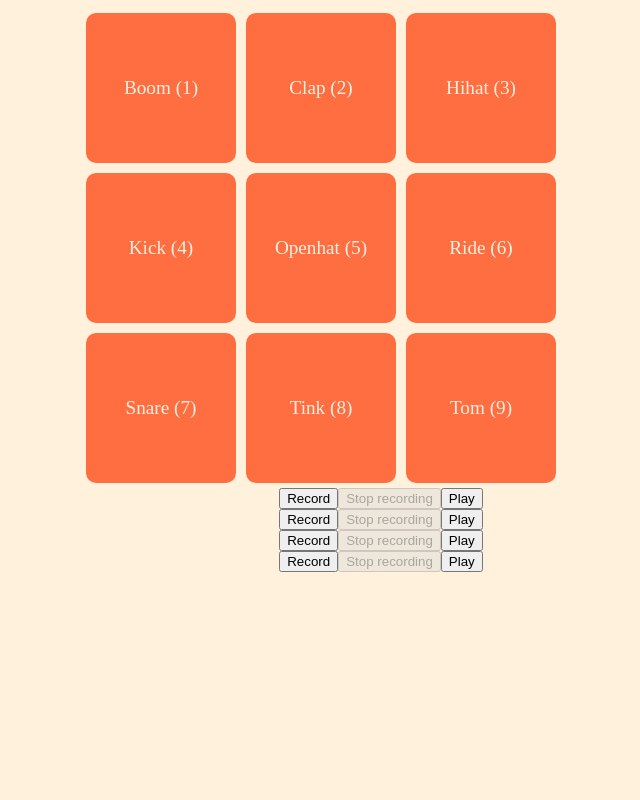
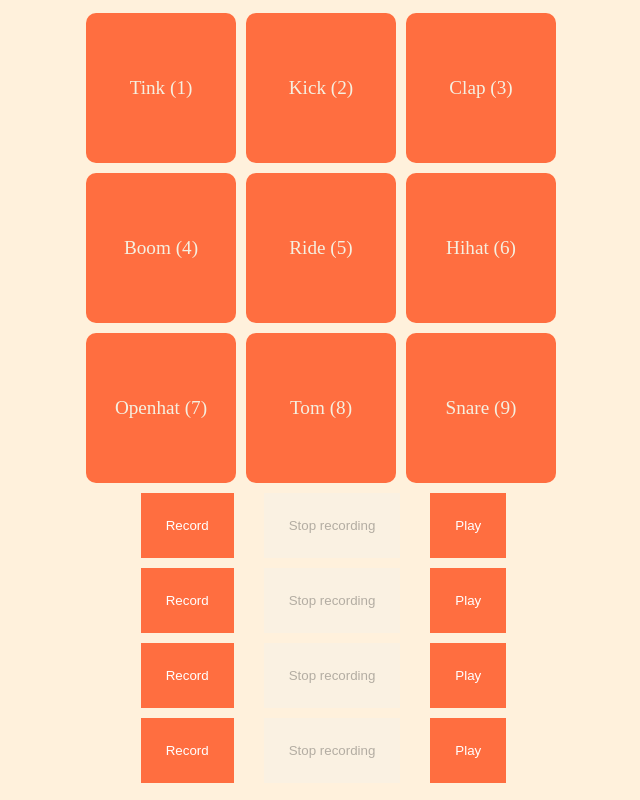
Before and after one commit to MateuszK0s/PAW-lab3-FEDN, a website built with webpack: page lab2/index.html in a window 1280 px wide. Shown: the whole page, without its empty margins (259-899 px from the left). Built offline with nearby package versions, Linux system fonts and the light colour scheme.

Commit message:
final lab2 update

```diff
--- a/lab2/index.html
+++ b/lab2/index.html
@@ -10,29 +10,27 @@
 </head>
 
 <body>
+    <audio src="sounds/tink.wav" data-sound="tink"></audio>
+    <audio src="sounds/kick.wav" data-sound="kick"></audio>
     <audio src="sounds/clap.wav" data-sound="clap"></audio>
     <audio src="sounds/boom.wav" data-sound="boom"></audio>
+    <audio src="sounds/ride.wav" data-sound="ride"></audio>
     <audio src="sounds/hihat.wav" data-sound="hihat"></audio>
-    <audio src="sounds/kick.wav" data-sound="kick"></audio>
     <audio src="sounds/openhat.wav" data-sound="openhat"></audio>
-    <audio src="sounds/ride.wav" data-sound="ride"></audio>
+    <audio src="sounds/tom.wav" data-sound="tom"></audio>
     <audio src="sounds/snare.wav" data-sound="snare"></audio>
-    <audio src="sounds/tink.wav" data-sound="tink"></audio>
-    <audio src="sounds/tom.wav" data-sound="tom"></audio>
 
     <div id="keyboardContainer">
         <div id="keyboardPanel">
-            <div class="soundBox" data-sound="boom">Boom (1)</div>
-            <div class="soundBox" data-sound="clap">Clap (2)</div>
-            <div class="soundBox" data-sound="hihat">Hihat (3)</div>
-
-            <div class="soundBox" data-sound="kick">Kick (4)</div>
-            <div class="soundBox" data-sound="openhat">Openhat (5)</div>
-            <div class="soundBox" data-sound="ride">Ride (6)</div>
-
-            <div class="soundBox" data-sound="snare">Snare (7)</div>
-            <div class="soundBox" data-sound="tink">Tink (8)</div>
-            <div class="soundBox" data-sound="tom">Tom (9)</div>
+            <div class="keyboardKey" data-sound="tink">Tink (1)</div>
+            <div class="keyboardKey" data-sound="kick">Kick (2)</div>
+            <div class="keyboardKey" data-sound="clap">Clap (3)</div>
+            <div class="keyboardKey" data-sound="boom">Boom (4)</div>
+            <div class="keyboardKey" data-sound="ride">Ride (5)</div>
+            <div class="keyboardKey" data-sound="hihat">Hihat (6)</div>
+            <div class="keyboardKey" data-sound="openhat">Openhat (7)</div>
+            <div class="keyboardKey" data-sound="tom">Tom (8)</div>
+            <div class="keyboardKey" data-sound="snare">Snare (9)</div>
         </div>
     </div>
 
--- a/lab2/style.css
+++ b/lab2/style.css
@@ -18,7 +18,7 @@ body {
     margin-right: auto;
 }
 
-.soundBox {
+.keyboardKey {
     width: 150px;
     height: 150px;
     border-radius: 10px;
@@ -32,19 +32,64 @@ body {
     text-align: center;
 }
 
-.soundBox:hover {
+.keyboardKey:hover {
     cursor: pointer;
 }
 
-.soundBox:active {
+.keyboardKey:active {
     background-color: #ffc13b;
 }
 
 #layerContainer{
     margin-left: auto;
-    margin-right: auto;
+    margin-right: 115px;
     display: grid;
     flex-direction: row;
     justify-content: center;
+}
 
+.record-btn{
+    background-color: #ff6e40;
+    margin: 5px 15px;
+    padding: 25px;
+    border: 0px;
+    color: white;
 }
+
+.stop-recording-btn{
+    border: 0px;
+    margin: 5px 15px;
+    padding: 25px;
+}
+
+.play-btn{
+    background-color: #ff6e40;
+    border: 0px;
+    margin: 5px 15px;
+    padding: 25px;
+    color: white;
+}
+
+.record-btn:hover {
+    cursor: pointer;
+}
+
+.record-btn:active {
+    background-color: #ffc13b;
+}
+
+.stop-recording-btn:hover {
+    cursor: pointer;
+}
+
+.stop-recording-btn:active {
+    background-color: #c2c2c2;
+}
+
+.play-btn:hover {
+    cursor: pointer;
+}
+
+.play-btn:active {
+    background-color: #ffc13b;
+}
```
